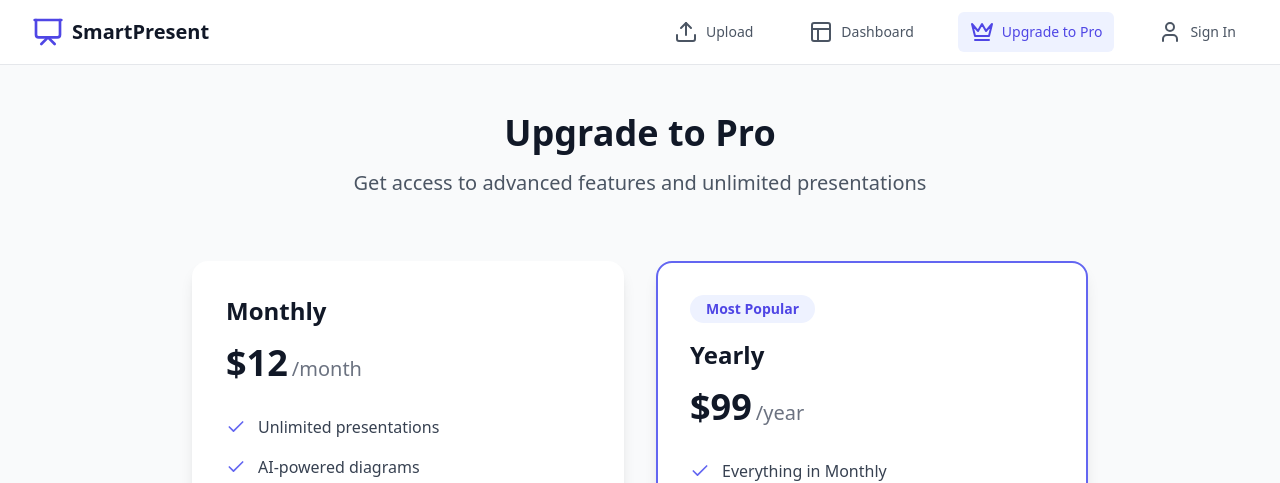
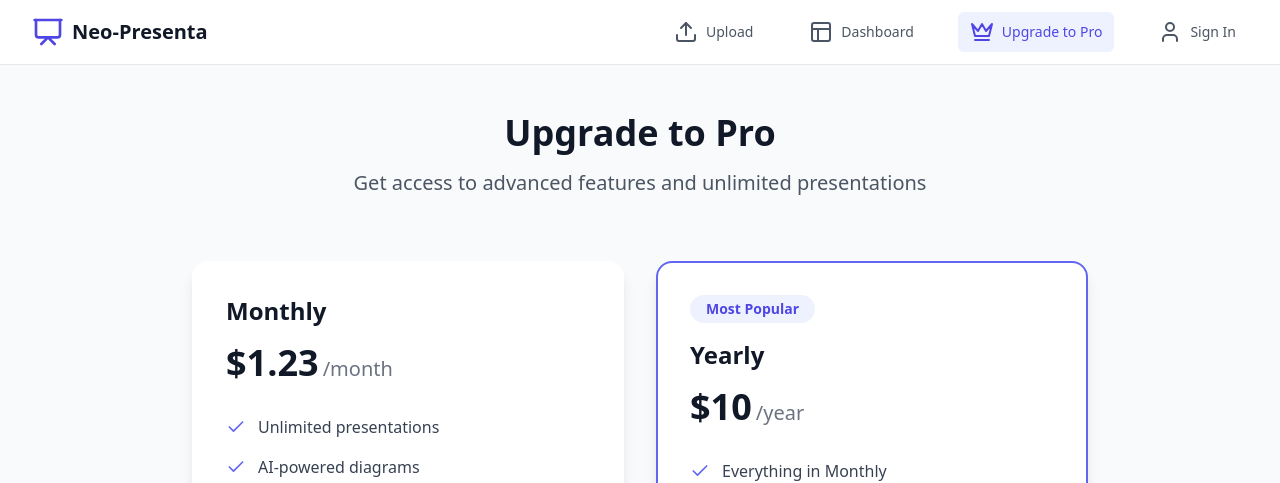
Before and after one commit to Noskathon-Lite/API_Avengers, a React (Vite) app in the folder frontend/: page /pricing in a window 1280 px wide. Shown: the top 483 px of the page. Built offline with nearby package versions, Linux system fonts and the light colour scheme.

Commit message:
changed values

```diff
--- a/frontend/src/components/Navigation.tsx
+++ b/frontend/src/components/Navigation.tsx
@@ -18,7 +18,7 @@
           <div className="flex items-center">
             <Link to="/" className="flex items-center">
               <Presentation className="h-8 w-8 text-indigo-600" />
-              <span className="ml-2 text-xl font-bold text-gray-900">SmartPresent</span>
+              <span className="ml-2 text-xl font-bold text-gray-900">Neo-Presenta</span>
             </Link>
           </div>
           <div className="flex space-x-8">
--- a/frontend/src/pages/DashboardPage.tsx
+++ b/frontend/src/pages/DashboardPage.tsx
@@ -104,11 +104,11 @@
             <h2 className="text-xl font-semibold mb-4">Quick Stats</h2>
             <div className="grid grid-cols-2 gap-4">
               <div className="bg-indigo-50 rounded-lg p-4">
-                <div className="text-2xl font-bold text-indigo-600">12</div>
+                <div className="text-2xl font-bold text-indigo-600">0</div>
                 <div className="text-sm text-gray-600">Files Uploaded</div>
               </div>
               <div className="bg-purple-50 rounded-lg p-4">
-                <div className="text-2xl font-bold text-purple-600">5</div>
+                <div className="text-2xl font-bold text-purple-600">0</div>
                 <div className="text-sm text-gray-600">Presentations</div>
               </div>
             </div>
--- a/frontend/src/pages/PricingPage.tsx
+++ b/frontend/src/pages/PricingPage.tsx
@@ -28,7 +28,7 @@
         <div className="mt-16 grid md:grid-cols-2 gap-8 max-w-4xl mx-auto">
           <PricingCard
             title="Monthly"
-            price="$12"
+            price="$1.23"
             period="/month"
             features={[
               "Unlimited presentations",
@@ -42,7 +42,7 @@
 
           <PricingCard
             title="Yearly"
-            price="$99"
+            price="$10"
             period="/year"
             features={[
               "Everything in Monthly",
```
Also changed, not shown: 1 other file (tests, documents, lock files or other folders).
